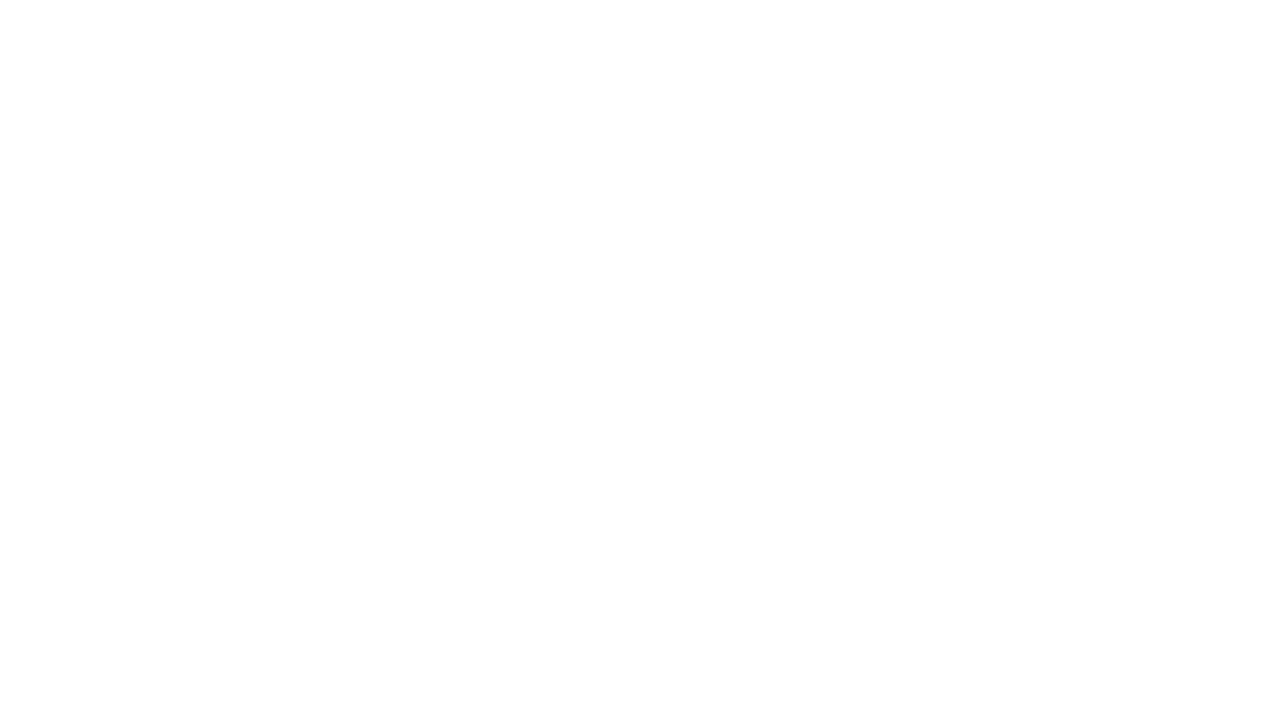
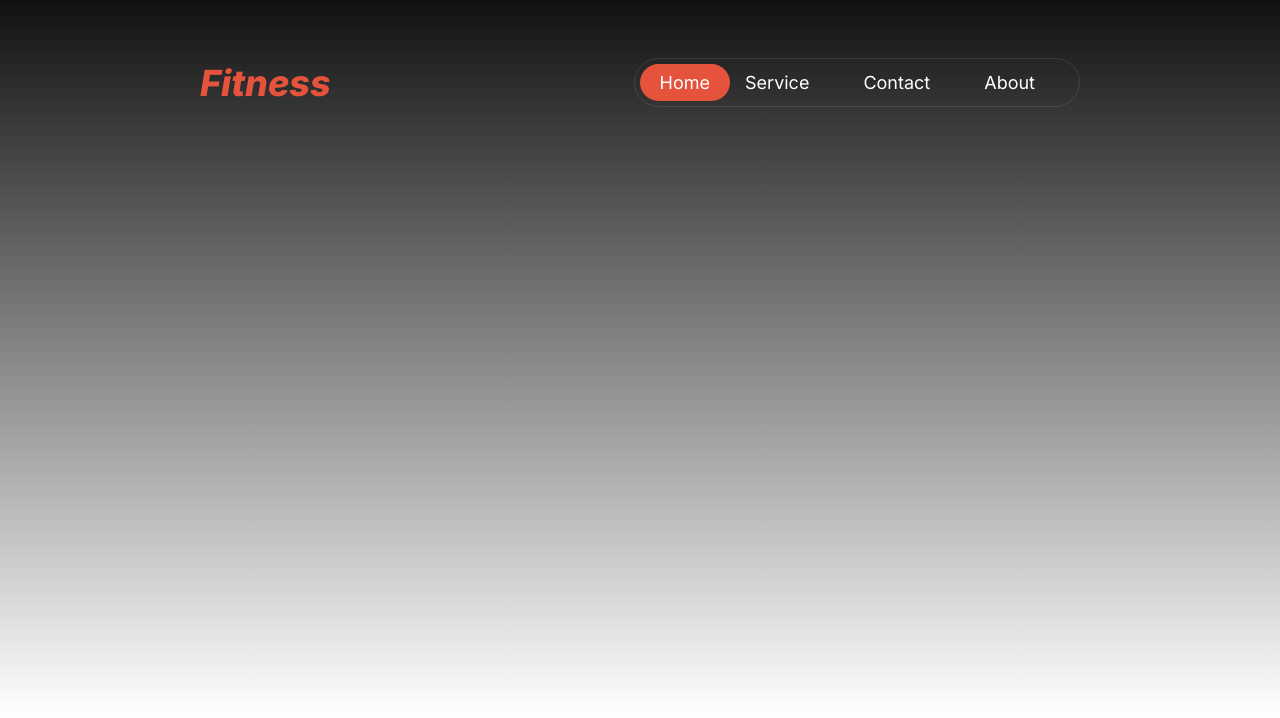
Before and after one commit to nafiulkabirbd/fitness-coach, a plain HTML site: page index.html in a window 1280 px wide. Drawn offline with Linux system fonts and the light colour scheme.

Commit message:
navbar added

```diff
--- a/css/style.css
+++ b/css/style.css
@@ -6,3 +6,58 @@
   font-family: "Inter", serif;
 }
 /* global style end */
+
+/* header style start */
+.header {
+  width: 100%;
+  height: 715px;
+  padding: 0px 200px;
+  background: linear-gradient(180deg, #111 0%, rgba(119, 119, 119, 0) 100%);
+}
+
+nav {
+  display: flex;
+  justify-content: space-between;
+  align-items: center;
+  padding-top: 58px;
+}
+
+.logo {
+  color: #e6533c;
+  font-family: Inter;
+  font-size: 36px;
+  font-style: italic;
+  font-weight: 800;
+}
+
+nav ul {
+  display: flex;
+  align-items: center;
+  border-radius: 39px;
+  border: 1px solid rgba(255, 255, 255, 0.1);
+}
+
+nav li {
+  list-style: none;
+  margin-right: 34px;
+  padding: 10px;
+}
+
+nav a {
+  text-decoration: none;
+  color: #fff;
+  font-size: 18px;
+  font-weight: 400;
+}
+
+.home {
+  display: flex;
+  padding: 8px 20px;
+  justify-content: center;
+  align-items: center;
+  gap: 10px;
+  border-radius: 46px;
+  background: #e6533c;
+  margin: 5px;
+}
+/* header style end */
--- a/index.html
+++ b/index.html
@@ -21,5 +21,22 @@
     <link rel="stylesheet" href="css/style.css" />
     <!-- external css link end -->
   </head>
-  <body></body>
+  <body>
+    <!-- header section start -->
+    <header class="header">
+      <!-- nav section start -->
+      <nav>
+        <h3 class="logo">Fitness</h3>
+
+        <ul>
+          <li class="home"><a href="#">Home</a></li>
+          <li><a href="#">Service</a></li>
+          <li><a href="#">Contact</a></li>
+          <li><a href="#">About</a></li>
+        </ul>
+      </nav>
+      <!-- nav section end -->
+    </header>
+    <!-- header section end -->
+  </body>
 </html>
```
